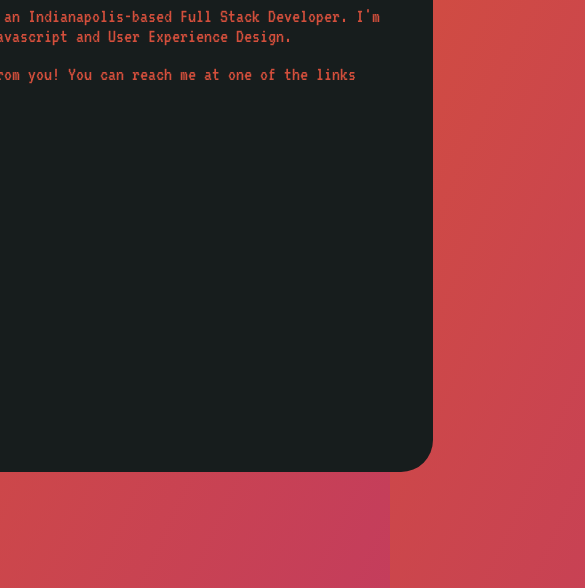
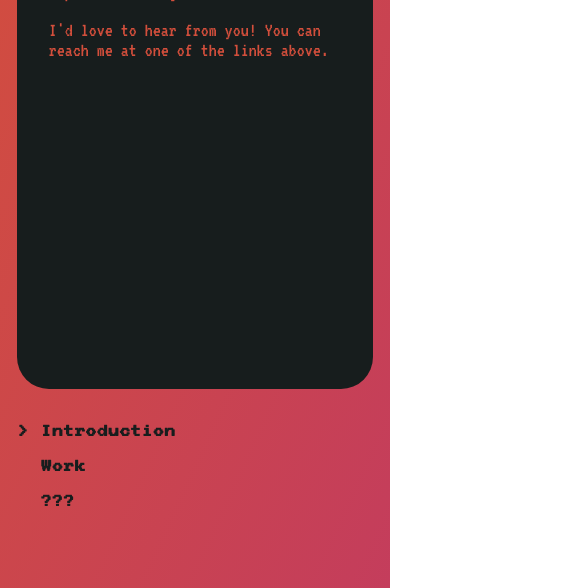
Before and after one commit to JakeBurchDev/portfolio, a plain HTML site: page index.html in a window 390 px wide. Shown: the part 256-844 px from the top of the page, 585 px wide, since content can reach past the window. Drawn offline with Linux system fonts and the light colour scheme.

Commit message:
mobile styling

```diff
--- a/assets/css/style.scss
+++ b/assets/css/style.scss
@@ -9,6 +9,7 @@ $gray: #171d1d;
 html, body {
     width: 100%;
     height: 100%;
+    overflow: hidden;
 }
 
 html, body, h1, h3, p, a {
@@ -144,3 +145,23 @@ body {
         }
     }
 }
+
+@media (max-aspect-ratio: 2/2) {
+    body {
+        align-items: flex-start;
+    }
+    .content {
+        flex-direction: column;
+        height: 100%;
+    }
+
+    .screen {
+        margin: 2rem;
+        width: 75vw;
+        height: 65vh;
+    }
+
+    .navigation {
+
+    }
+  }
```
Also changed, not shown: assets/css/style.css, 1 other file.
